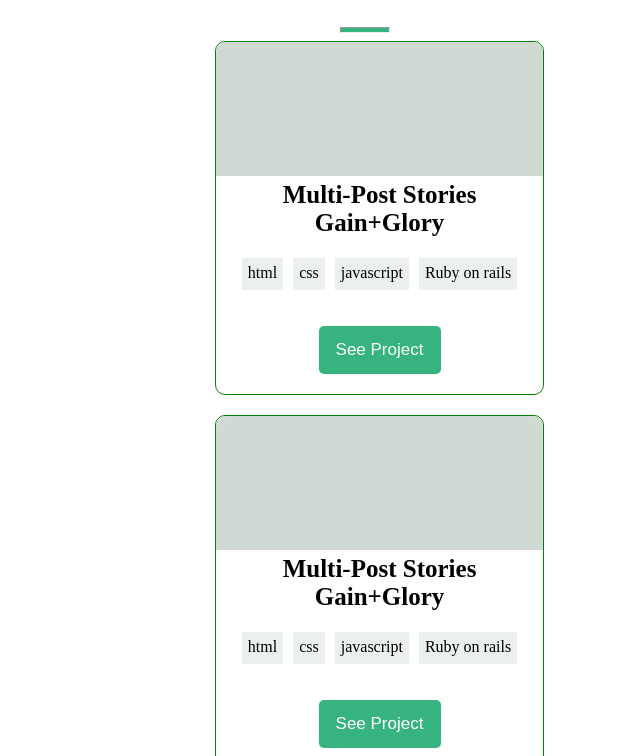
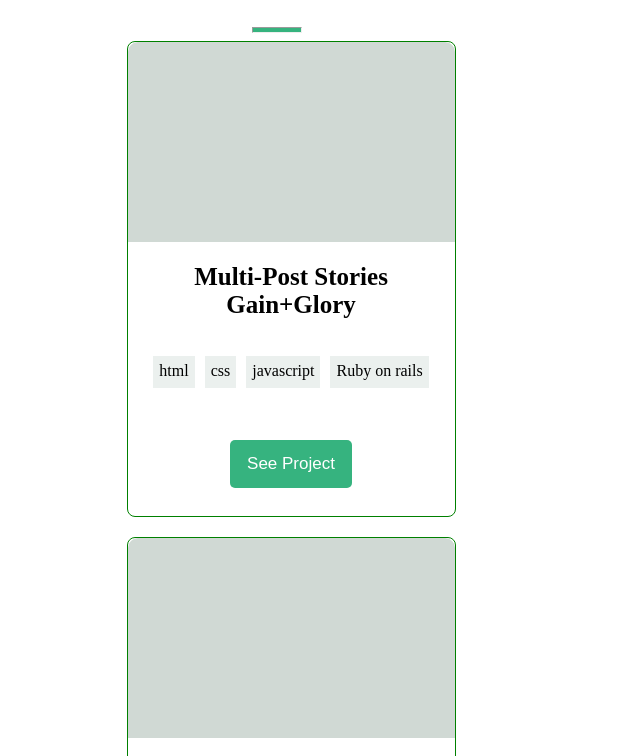
Before and after one commit to PrinceBadru/FIRST-MOBILE-PORTFOLIO-, a website: page index.html in a window 1280 px wide. Shown: the part 694-1450 px from the top of the page, without its empty margins (285-925 px from the left). Drawn offline with Linux system fonts and the light colour scheme.

Commit message:
adjusted css

```diff
--- a/style.css
+++ b/style.css
@@ -49,7 +49,7 @@
 }
 
 .work-section {
-  width: 100%;
+  width: 86%;
   align-items: center;
   padding: 10px 15px 15px 10px;
 }
@@ -65,14 +65,15 @@
 
 .project {
   border: 1px solid green;
-  margin: 0 auto;
+  margin: 0;
   width: 327px;
   padding: 0;
-  border-radius: 10px;
-  height: 352px;
+  border-radius: 8px;
+  height: 474px;
   display: flex;
   flex-direction: column;
   align-items: center;
+  gap: 16px;
 }
 
 .recent {
```
